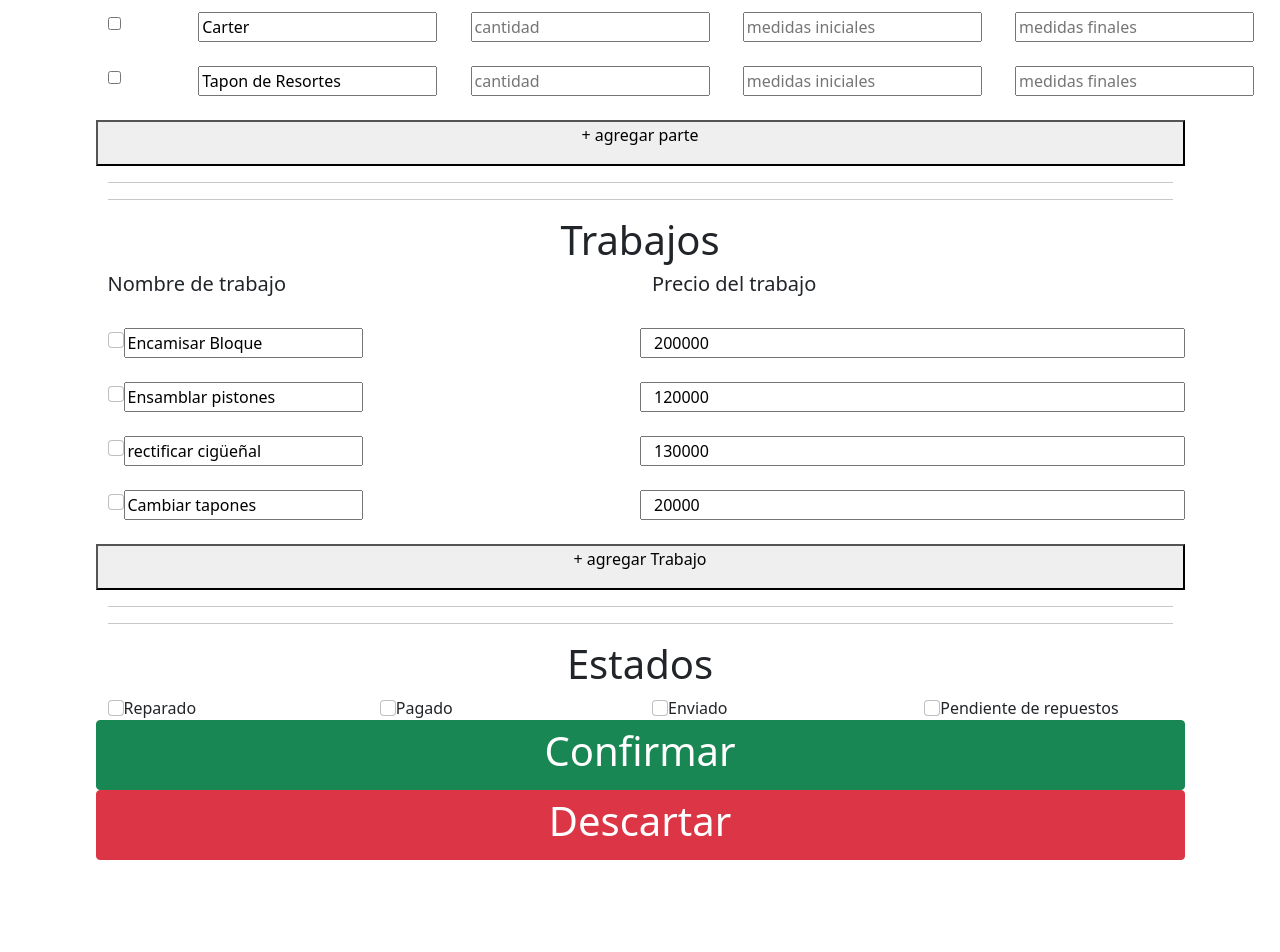
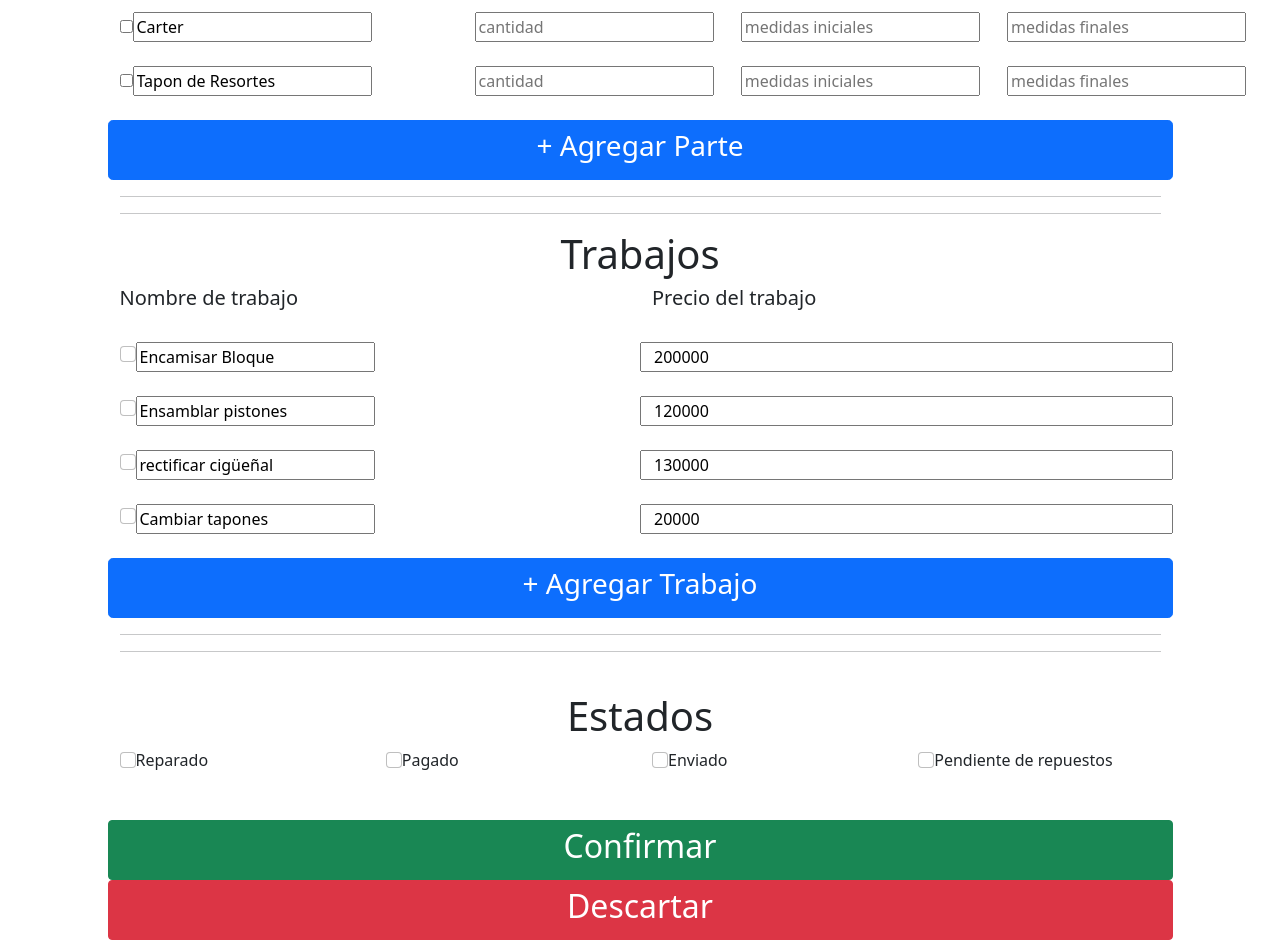
Before and after one commit to Dsotofuya/Trabajo-De-Campo---Rectificadora-De-Motores, a React (Create React App) app in the folder rectimotor-frontend/: page /menu/agregar in a window 1280 px wide. Shown: the part 860-1812 px from the top of the page. Before the commit the page ends 1736 px from the top, so only its background shows below. Built offline with nearby package versions, Linux system fonts and the light colour scheme.

Commit message:
detalles vista de Orden

```diff
--- a/rectimotor-frontend/src/JobFE.js
+++ b/rectimotor-frontend/src/JobFE.js
@@ -1,6 +1,6 @@
 import './App.css';
 
-const JobFE = ({ nameJob, priceJob }) => {
+const JobFE = ({ nameJob, priceJob, isActive }) => {
     return (
         <div className="row">
             <div>
@@ -8,7 +8,8 @@ const JobFE = ({ nameJob, priceJob }) => {
 
                     <div className="col-sm">
 
-                        <input class="form-check-input" type="checkBox" name="flexRadioDefault" id="flexRadioDefault1" />
+                        <input class="form-check-input" type="checkBox" name="flexRadioDefault" id="flexRadioDefault1"
+                        onChange={({ target: {value}}) => isActive = (!isActive)} checked = {isActive}/>
                         <label class="form-check-label" for="flexRadioDefault1">
                         <input onChange={({ target: { value } }) => nameJob = (value)} type="text" defaultValue={nameJob} placeholder="nombre del trabajo"/>
                         </label>
--- a/rectimotor-frontend/src/PartFE.js
+++ b/rectimotor-frontend/src/PartFE.js
@@ -9,11 +9,11 @@ const PartFE = ({namePart}) => {
             <div>
                 <div className="row">
 
-                    <div className="col-sm-1">
+                    <div className="col-sm-4">
                         <input type="checkBox"></input>
-                    </div>
-                    <div className="col-sm-3">
+                        <label>
                         <input onChange={({ target: { value } }) => setName(value)} type="text" placeholder="Nombre de la parte" value={nameP}/>
+                        </label>
                     </div>
 
                     <div className="col-sm-3">
--- a/rectimotor-frontend/src/RegisterOrder.js
+++ b/rectimotor-frontend/src/RegisterOrder.js
@@ -34,14 +34,14 @@ function RegisterOrder() {
     setParts((partes) => [...partes, parte])
   }
 
-  function defineWorksArray(nameWork, priceWork) {
+  function defineWorksArray(nameWork, priceWork, active) {
     // console.log(namePart)
-    const work = { nameJob: nameWork, priceJob: priceWork }
+    const work = { nameJob: nameWork, priceJob: priceWork, isActive: active}
     setWorks((works) => [...works, work])
   }
 
   function defineVoidWorksLine() {
-    const work = { nameJob: "", priceJob:null}
+    const work = { nameJob: "", priceJob:null, isActive:false}
     setWorks((works) => [...works, work])
   }
 
@@ -57,10 +57,10 @@ function RegisterOrder() {
     defineArray("Carter");
     defineArray("Tapon de Resortes");
 
-    defineWorksArray("Encamisar Bloque", 200000)
-    defineWorksArray("Ensamblar pistones", 120000)
-    defineWorksArray("rectificar cigüeñal", 130000)
-    defineWorksArray("Cambiar tapones", 20000)
+    defineWorksArray("Encamisar Bloque", 200000, false)
+    defineWorksArray("Ensamblar pistones", 120000, false)
+    defineWorksArray("rectificar cigüeñal", 130000, false)
+    defineWorksArray("Cambiar tapones", 20000, true)
   }, [])
 
 
@@ -212,7 +212,7 @@ function RegisterOrder() {
           })}
 
           <div className="row">
-            <button onClick={defineVoidLine}><p>+ agregar parte</p></button>
+            <button onClick={defineVoidLine} className="btn btn-primary btn-lg"><h3>+ Agregar Parte</h3></button>
           </div>
 
           <p>
@@ -245,7 +245,7 @@ function RegisterOrder() {
 
 
           <div className="row">
-            <button onClick={defineVoidWorksLine}><p>+ agregar Trabajo</p></button>
+            <button onClick={defineVoidWorksLine} className="btn btn-primary btn-lg"><h3>+ Agregar Trabajo</h3></button>
           </div>
         </div>
 
@@ -253,6 +253,8 @@ function RegisterOrder() {
           <hr />
           <hr />
         </p>
+        <br/>
+
 
         <h1 className="text-center">Estados</h1>
         <div className="row">
@@ -277,17 +279,19 @@ function RegisterOrder() {
               Pendiente de repuestos</label>
           </div>
         </div>
+        <br/>
+        <br/>
         {/* <Link to='/menu' className="text-decoration-none"> */}
         <div className="row">
           <button className="btn btn-success" onClick={addOrderBase}>
-            <h1>Confirmar</h1>
+            <h2>Confirmar</h2>
           </button>
         </div>
         {/* </Link> */}
         <Link to='/menu' className="text-decoration-none">
           <div className="row">
             <button className="btn btn-danger">
-              <h1 className="text-decoration-none">Descartar</h1>
+              <h2 className="text-decoration-none">Descartar</h2>
             </button>
           </div>
         </Link>
```
